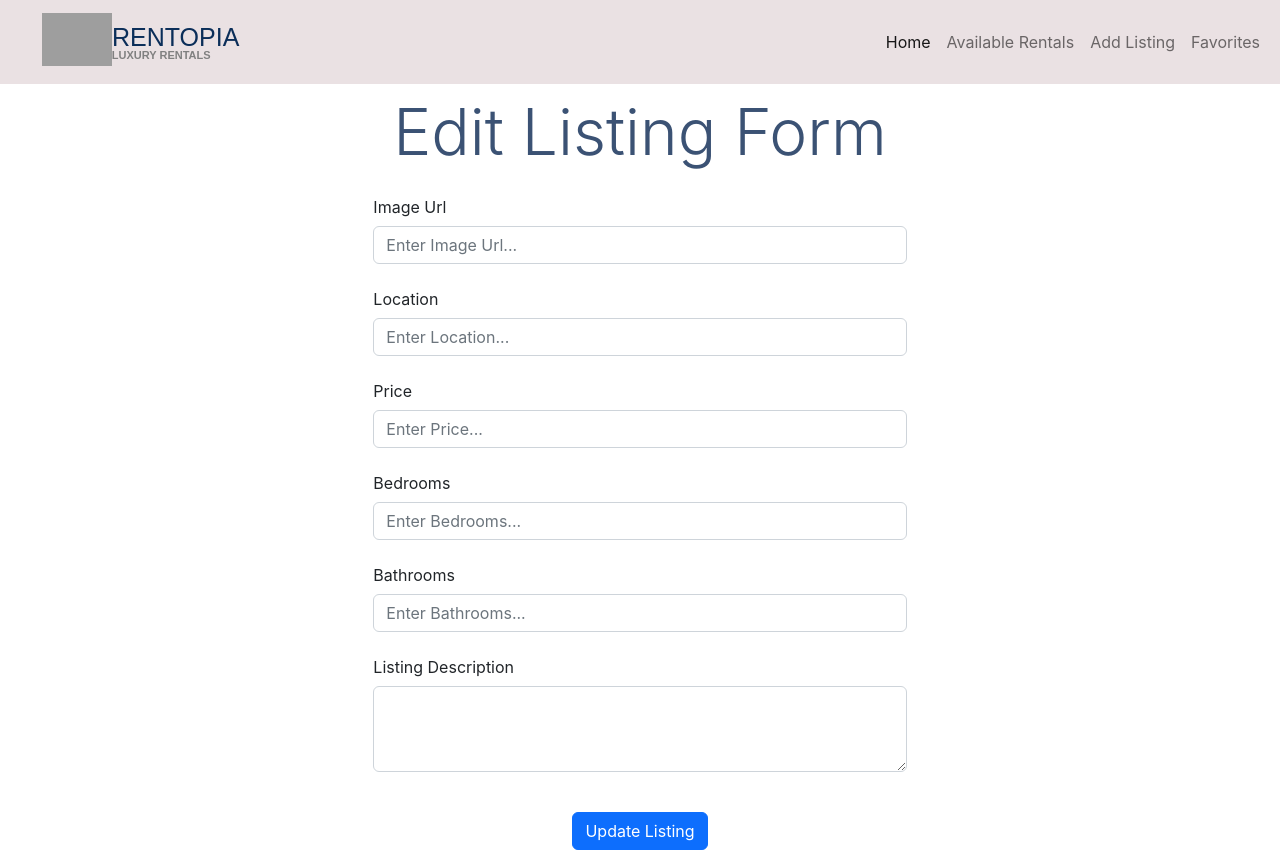
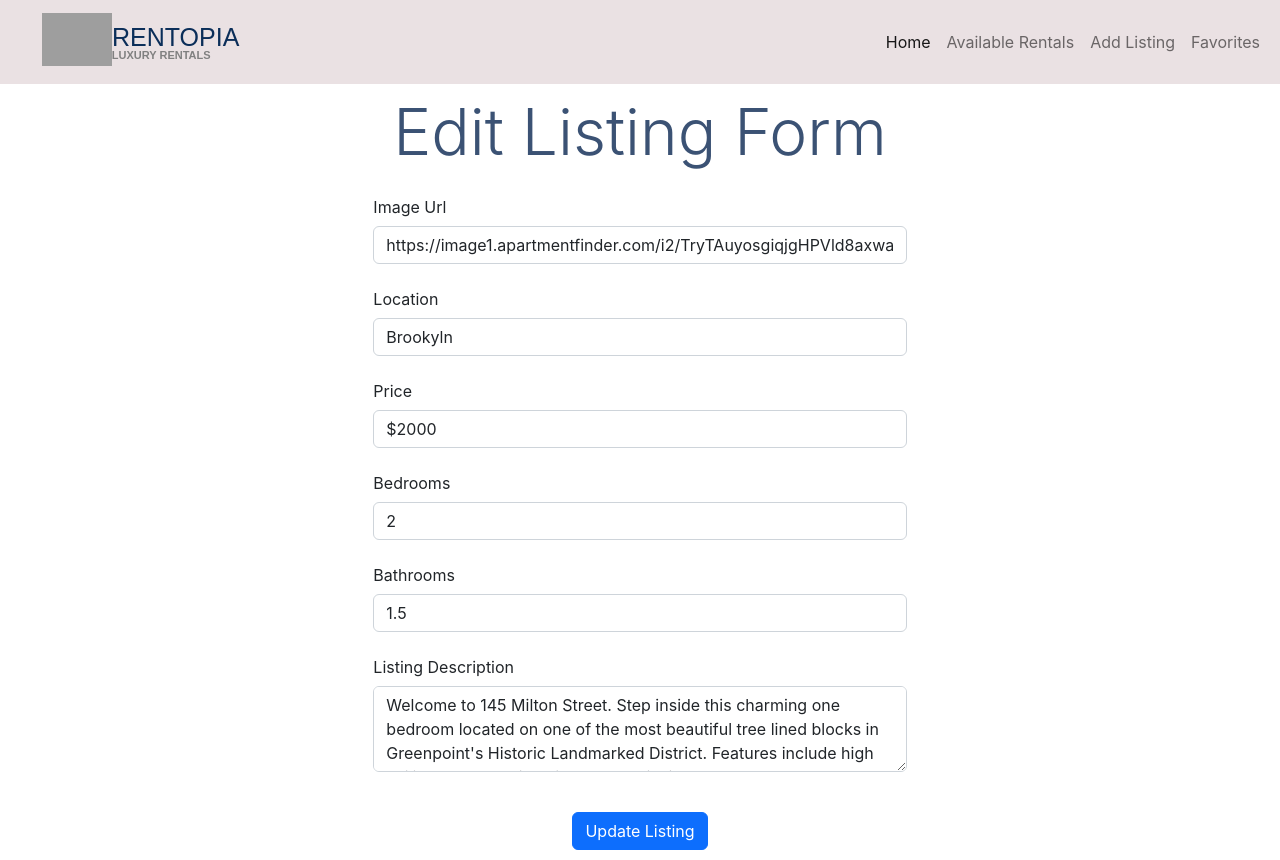
Before and after one commit to samaracodes/rentopia, a React (Create React App) app: page /listings/1/edit in a window 1280 px wide. Built offline with nearby package versions, Linux system fonts and the light colour scheme; no server answers; data requests are answered from the project's data file; grey boxes are pictures that could not be loaded.

Commit message:
fixed dyanmic route fetch reqs, added redirect to /listings after sucessful update

```diff
--- a/src/components/ListingEditForm.js
+++ b/src/components/ListingEditForm.js
@@ -3,7 +3,9 @@ import { useState, useEffect } from "react";
 import { useNavigate, useParams } from "react-router-dom"
 
 
-const ListingEditForm = ({ listingId, onUpdateListing, completeEditing }) => {
+const ListingEditForm = ({ onUpdateListing }) => {
+    const { id } = useParams()
+
     const [formData, setFormData] = useState({
         imageUrl: "",
         location: "",
@@ -20,7 +22,7 @@ const ListingEditForm = ({ listingId, onUpdateListing, completeEditing }) => {
      // Everytime we update "listingId", we want to fire
     // off a fetch request to pull THAT listing's ID.
     useEffect(() => {
-        fetch(`http:localhost:3001/listings/1`)
+        fetch(`http://localhost:3001/listings/${id}`)
             .then((res) => res.json())
             .then((listing) => setFormData(listing))
     }, [])
@@ -45,14 +47,18 @@ const ListingEditForm = ({ listingId, onUpdateListing, completeEditing }) => {
             body: JSON.stringify(formData),
         }
 
-        fetch(`http://localhost:3001/listings/1`, configObj)
+        fetch(`http://localhost:3001/listings/${id}`, configObj)
           .then((resp) => resp.json())
           .then((updatedListing) => {
 
             // merge newest listing into "allListings"
                 onUpdateListing(updatedListing);
-            //     //redirect to homepage to see new listing
-            //     navigate("/")
+
+            // Console Log when successfully updated
+            console.log(`🎉 Listing ${id}: Successfully updated`);
+
+            // redirect to homepage to see new listing
+                navigate("/listings")
         });
     };
 
```
